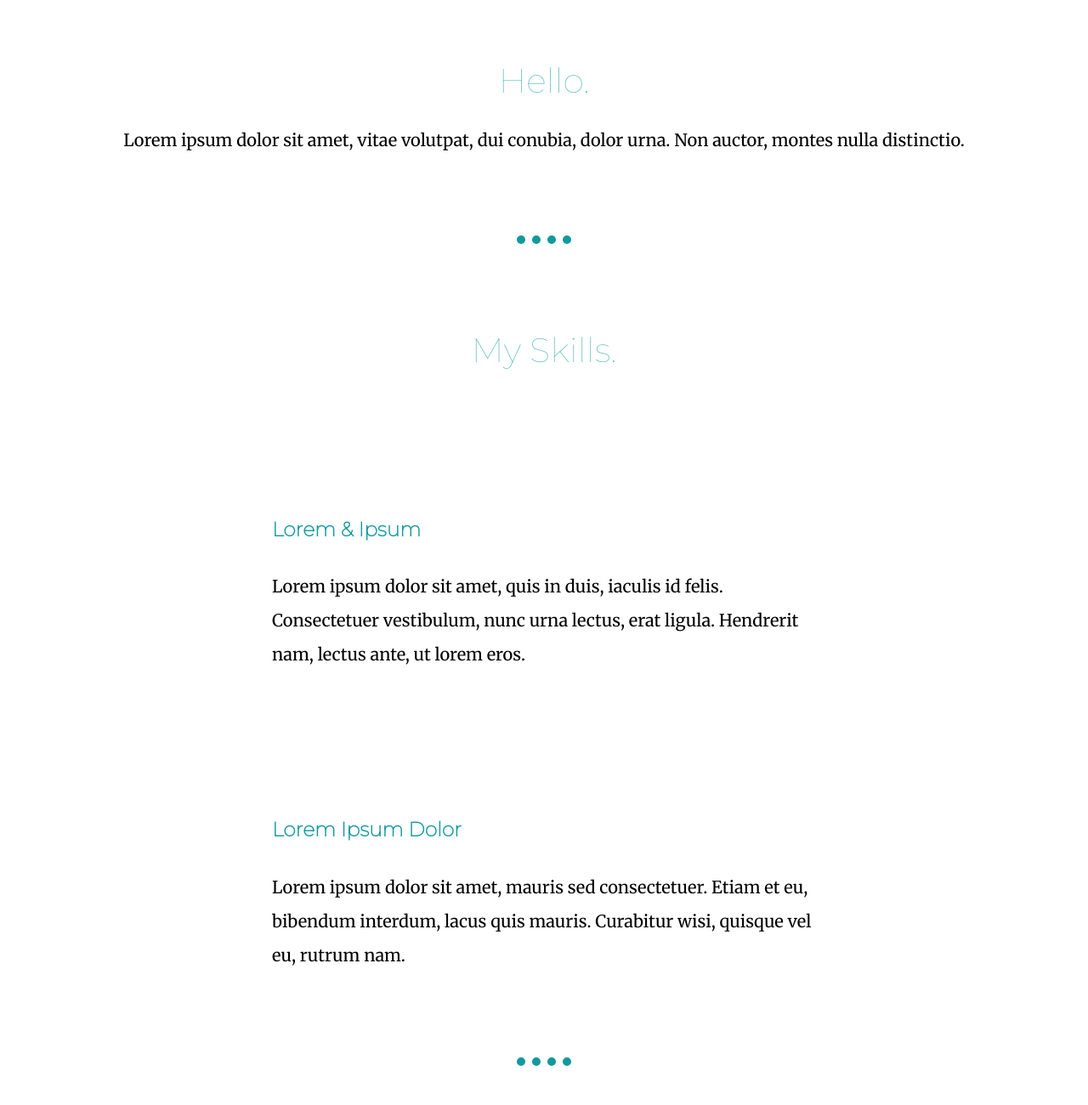
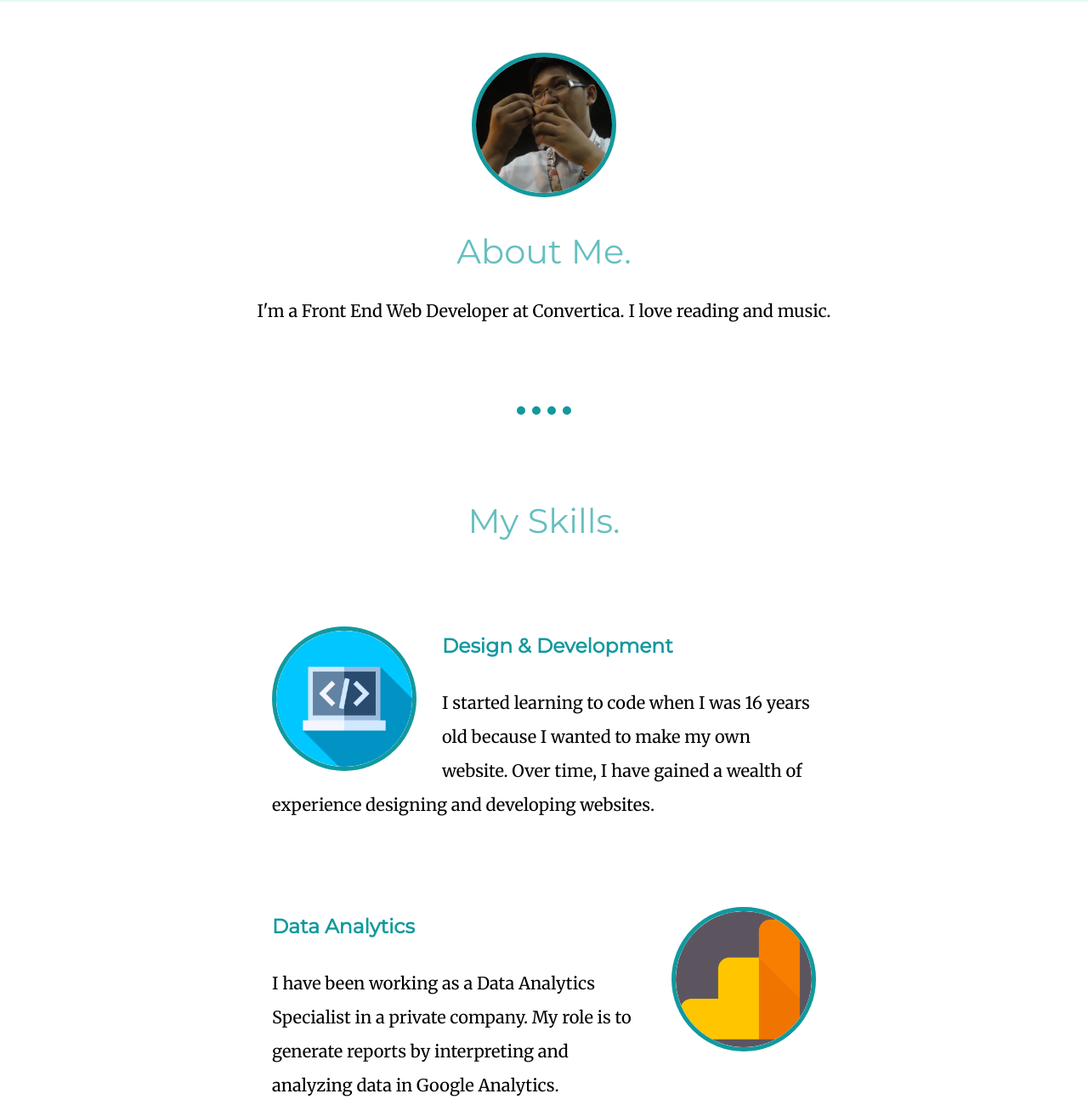
Before and after one commit to frenzreal/Home, a plain HTML site: page index.html in a window 1280 px wide. Shown: the part 785-2085 px from the top of the page at 85% size. Drawn offline with Linux system fonts and the light colour scheme.

Commit message:
Update index.html

```diff
--- a/index.html
+++ b/index.html
@@ -8,35 +8,35 @@
   <link rel="icon" href="favicon (1).ico">
   <link rel="preconnect" href="https://fonts.googleapis.com">
   <link rel="preconnect" href="https://fonts.gstatic.com" crossorigin>
-  <link href="https://fonts.googleapis.com/css2?family=Dancing+Script&family=Merriweather&family=Montserrat:wght@100&family=Sacramento&display=swap" rel="stylesheet">
+  <link href="https://fonts.googleapis.com/css2?family=Dancing+Script&family=Merriweather&family=Montserrat&family=Sacramento&display=swap" rel="stylesheet">
 </head>
 
 <body>
   <div class="top-container">
     <img class="top-cloud" src="images\cloud.png" alt="">
       <h1>I'm Florence</h1>
-      <p>an aspiring web developer.</p>
+      <h2>an aspiring web developer.</h2>
     <img class="bottom-cloud" src="images\cloud.png" alt="">
     <img class="mountain" src="images\mountain.png" alt="">
   </div>
   <div class="middle-container">
     <div class="profile">
-      <img src="" alt="">
-      <h2>Hello.</h2>
-      <p>Lorem ipsum dolor sit amet, vitae volutpat, dui conubia, dolor urna. Non auctor, montes nulla distinctio.</p>
+      <img class="display-photo" src="images\Image.jpg" alt="">
+      <h2>About Me.</h2>
+      <p>I'm a Front End Web Developer at Convertica. I love reading and music.</p>
     </div>
     <hr>
     <div class="skills">
       <h2>My Skills.</h2>
       <div class="skill-row">
-        <img class="" src="" alt="">
-        <h3>Lorem & Ipsum</h3>
-        <p>Lorem ipsum dolor sit amet, quis in duis, iaculis id felis. Consectetuer vestibulum, nunc urna lectus, erat ligula. Hendrerit nam, lectus ante, ut lorem eros.</p>
+        <img class="skills-img-code" src="images\code.png" alt="">
+        <h3>Design & Development</h3>
+        <p>I started learning to code when I was 16 years old because I wanted to make my own website. Over time, I have gained a wealth of experience designing and developing websites.</p>
       </div>
       <div class="skill-row">
-        <img class="" src="" alt="">
-        <h3>Lorem Ipsum Dolor</h3>
-        <p>Lorem ipsum dolor sit amet, mauris sed consectetuer. Etiam et eu, bibendum interdum, lacus quis mauris. Curabitur wisi, quisque vel eu, rutrum nam.</p>
+        <img class="skills-img-analytics" src="images\google-analytics.png" alt="">
+        <h3>Data Analytics</h3>
+        <p>I have been working as a Data Analytics Specialist in a private company. My role is to generate reports by interpreting and analyzing data in Google Analytics.</p>
       </div>
     </div>
     <hr>
@@ -53,7 +53,7 @@
     <a class="footer-link" href="https://www.linkedin.com/">LinkedIn</a>
     <a class="footer-link" href="https://twitter.com/">Twitter</a>
     <a class="footer-link" href="https://www.appbrewery.co/">Website</a>
-    <p>© Name Surname.</p>
+    <p>©2022 Florence Real.</p>
   </div>
 
 </body>
```
